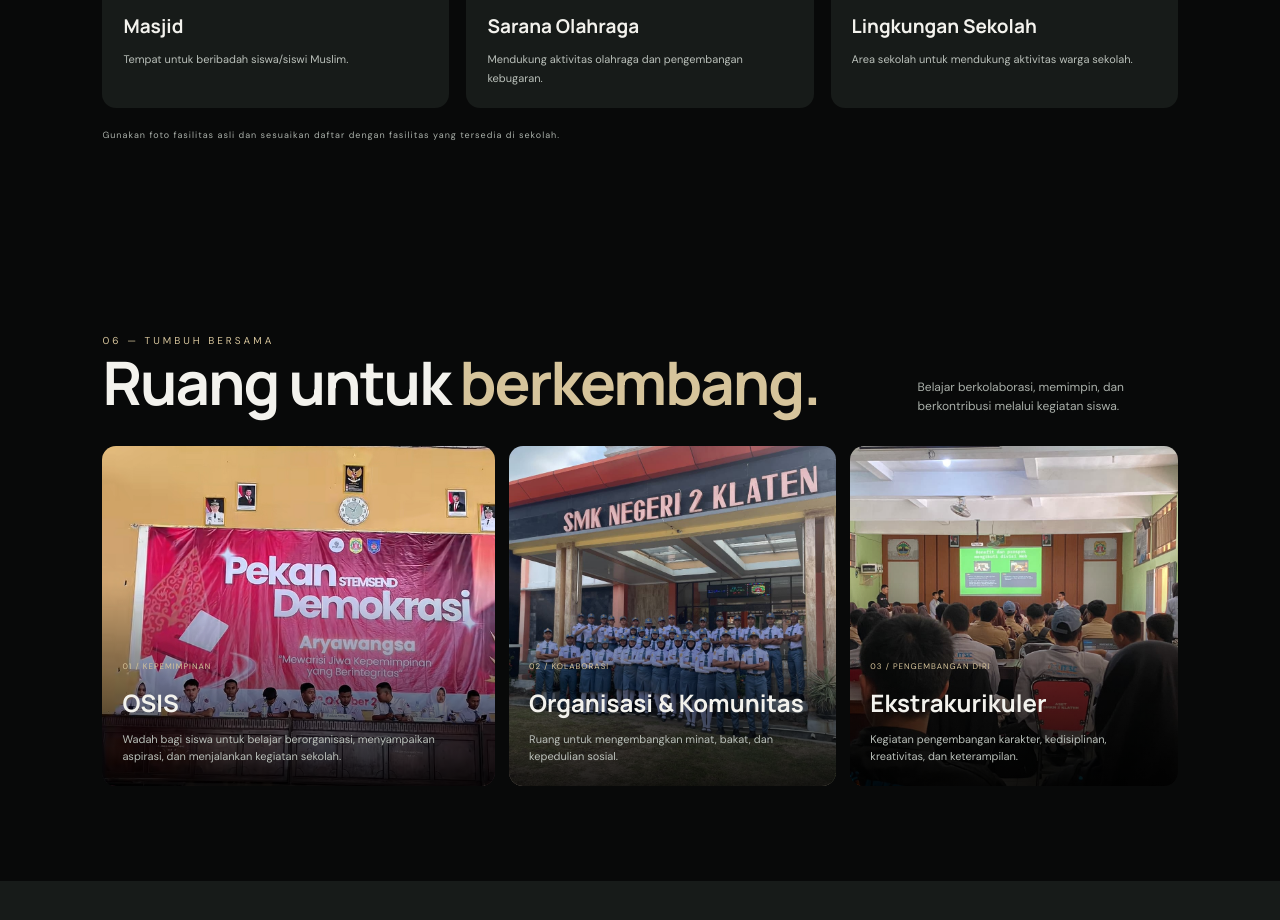
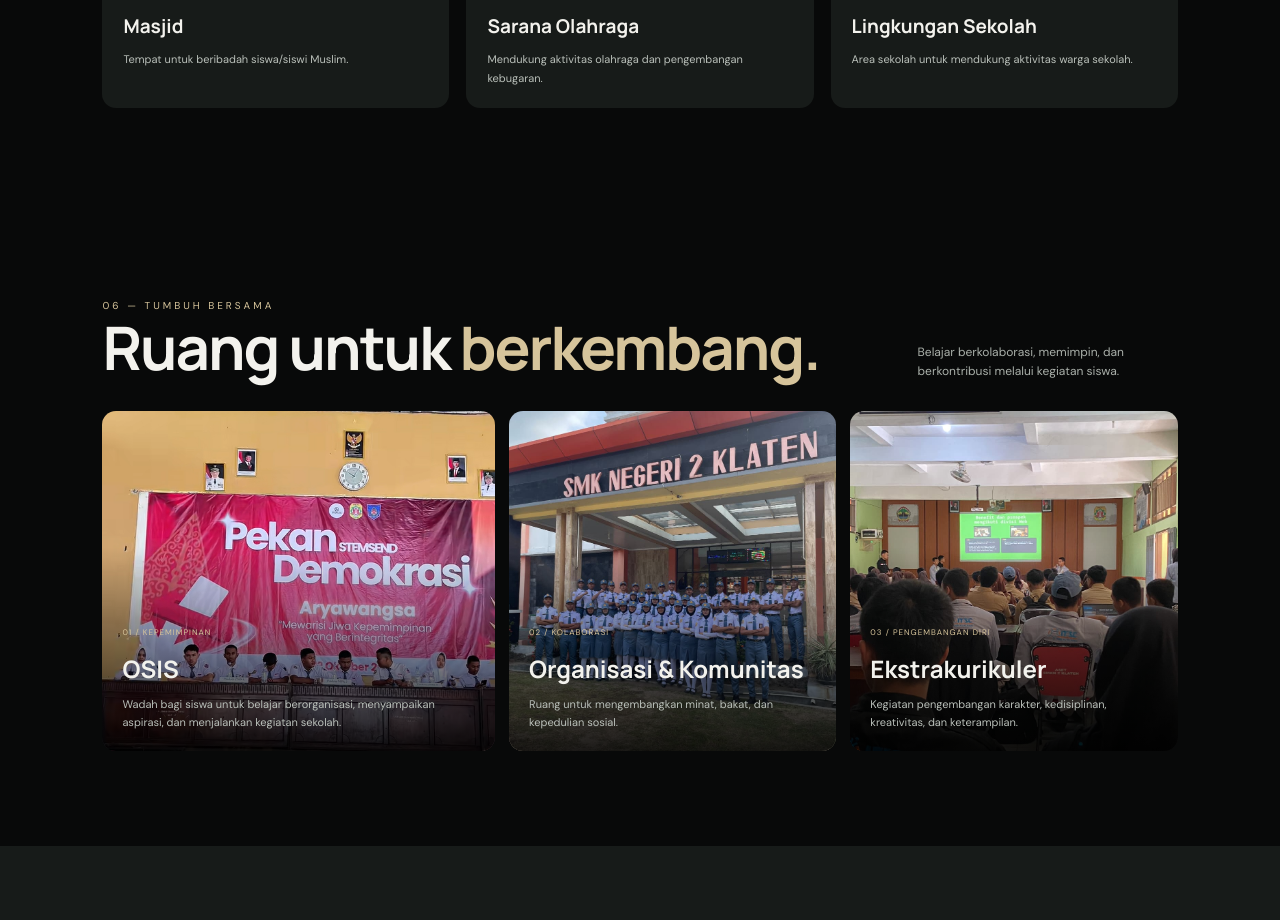
Before and after one commit to rafyusran3-ui/website-smkn2-klaten, a plain HTML site: page index.html in a window 1280 px wide. Shown: the part 4340-5260 px from the top of the page. Drawn offline with Linux system fonts and the light colour scheme.

Commit message:
Update index.html

```diff
--- a/index.html
+++ b/index.html
@@ -268,7 +268,6 @@
           <div><span>06 / LINGKUNGAN</span><h3>Lingkungan Sekolah</h3><p>Area sekolah untuk mendukung aktivitas warga sekolah.</p></div>
         </article>
       </div>
-      <p class="micro-note">Gunakan foto fasilitas asli dan sesuaikan daftar dengan fasilitas yang tersedia di sekolah.</p>
     </section>
 
     <section class="organization-section section-pad" id="organisasi">
```
